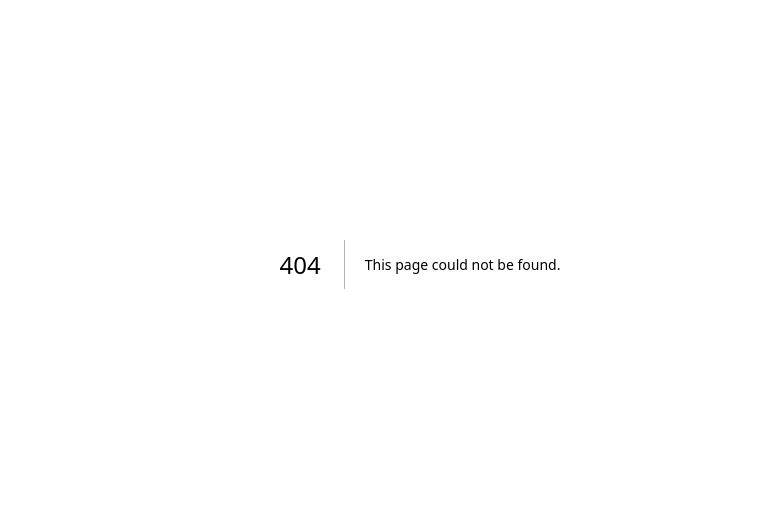
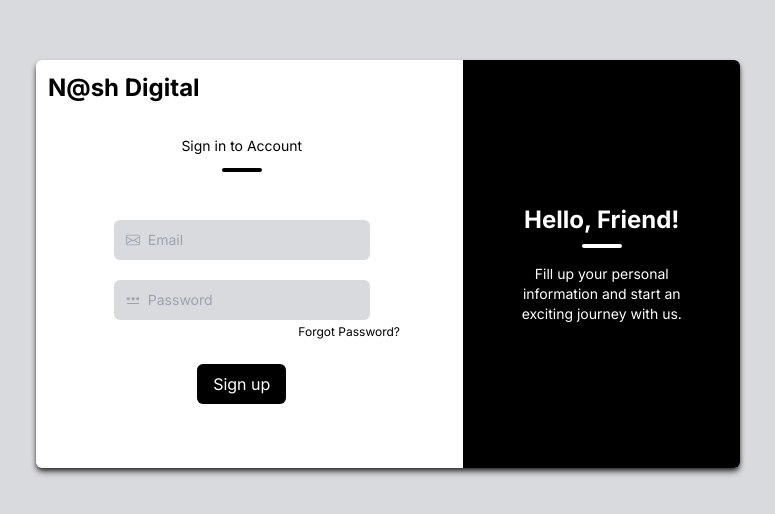
Before and after one commit to Afiniki-Mhya/JobListings, a Next.js app: page /Admin/Authentication in a window 1280 px wide. Before the commit this address had no page. Shown: the part 136-650 px from the top of the page, without its empty margins (220-995 px from the left). Built offline with nearby package versions, Linux system fonts and the light colour scheme; no server answers.

Commit message:
dashboard

```diff
--- a/package.json
+++ b/package.json
@@ -9,9 +9,11 @@
     "lint": "next lint"
   },
   "dependencies": {
+    "firebase": "^10.8.1",
     "next": "14.0.4",
     "react": "^18",
     "react-dom": "^18",
+    "react-firebase-hooks": "^5.1.1",
     "react-icons": "^5.0.1"
   },
   "devDependencies": {
--- /dev/null
+++ b/src/app/Admin/Authentication/page.tsx
@@ -0,0 +1,94 @@
+"use client";
+import { useState } from "react";
+import { BsEnvelope } from "react-icons/bs";
+import { MdPassword } from "react-icons/md";
+import { useCreateUserWithEmailAndPassword } from "react-firebase-hooks/auth";
+import { auth } from "@/app/Admin/Firebase/config";
+
+const SignUp = () => {
+  const [email, setEmail] = useState("");
+  const [password, setPassword] = useState("");
+
+  const [createUserWithEmailAndPassword] =
+    useCreateUserWithEmailAndPassword(auth);
+
+  const handleSignUp = async () => {
+    try {
+      const res = await createUserWithEmailAndPassword(email, password);
+      console.log({ res });
+      setEmail("");
+      setPassword("");
+    } catch (e){
+      console.error(e)
+    }
+  };
+
+  return (
+    <div className="bg-[#d8dade] min-h-screen pl-56 bg-contain w-full flex flex-col flex-1 justify-center">
+      {/* THE SIGN IN TEXT FIELDS SECTION */}
+      <div className="flex flex-col md:flex-row  gap-4 bg-white rounded-md m-4 md:m-8 shadow-md w-full md:w-2/3 shadow-[#2d2c2c]">
+        <div className="w-full md:w-3/5 p-3">
+          {/* COMPANY LOGO */}
+          <h1 className="text-xl md:text-2xl font-bold">N@sh Digital</h1>
+          <div className="flex flex-col justify-center items-center py-8">
+            <h1 className="text-center text-sm mb-3">Sign in to Account</h1>
+            <div className="border-2 w-10 border-black item-center mb-4 rounded-sm"></div>
+          </div>
+          {/* THE SIGN IN TEXT FIELDS */}
+          <div className="flex flex-col gap-4 items-center justify-center">
+            {/* EMAIL TEXT FIELD */}
+            <div className="bg-[#d8dade] w-full md:w-64 p-1 flex items-center mb-1 rounded-md">
+              <BsEnvelope className="text-gray-400 m-2" />
+              <input
+                className="outline-none bg-[#d8dade] text-sm rounded-sm w-full"
+                type="email"
+                name="email"
+                placeholder="Email"
+                value={email}
+                onChange={(e) => setEmail(e.target.value)}
+              ></input>
+            </div>
+            {/* PASSWORD TEXT FIELD */}
+            <div className="bg-[#d8dade] w-full md:w-64 p-1 flex items-center mb-1 rounded-md">
+              <MdPassword className="text-gray-400 m-2" />
+              <input
+                className="outline-none bg-[#d8dade] text-sm rounded-sm w-full"
+                type="password"
+                name="password"
+                placeholder="Password"
+                value={password}
+                onChange={(e) => setPassword(e.target.value)}
+              ></input>
+            </div>
+          </div>
+          {/* FORGOT PASSWORD */}
+          <a
+            href="#"
+            className="flex justify-end md:ml-24 items-center w-full md:w-64 text-xs"
+          >
+            Forgot Password?
+          </a>
+          {/* SIGN UP BUTTON */}
+          <div className="flex justify-center items-center">
+            <button className="bg-black px-4 py-2 my-6 rounded-md text-white"
+            onClick={handleSignUp}>
+              Sign up
+            </button>
+          </div>
+        </div>
+
+        {/* THE SHORT SIGN IN MESSAGE SECTION */}
+        <div className="w-full md:w-2/5 bg-black text-white rounded-r-md py-4 md:py-36 px-4 md:px-12 flex flex-col items-center justify-center">
+          <p className="text-lg md:text-2xl font-bold mb-2">Hello, Friend!</p>
+          <div className="border-2 w-10 border-white item-center mb-4 rounded-sm"></div>
+          <p className="text-center text-sm">
+            Fill up your personal information and start an exciting journey with
+            us.
+          </p>
+        </div>
+      </div>
+    </div>
+  );
+};
+
+export default SignUp;
--- /dev/null
+++ b/src/app/Admin/Dashboard/page.tsx
@@ -0,0 +1,11 @@
+import React from 'react'
+
+function DashboadPage() {
+  return (
+    <div>
+
+    </div>
+  )
+}
+
+export default DashboadPage
--- /dev/null
+++ b/src/app/Admin/Firebase/config.js
@@ -0,0 +1,22 @@
+import { initializeApp, getApp, getApps } from "firebase/app";
+import { getAuth } from "firebase/auth";
+import { getAnalytics } from "firebase/analytics";
+
+const firebaseConfig = {
+  apiKey: process.env.NEXT_PUBLIC_API_KEY,
+  authDomain: process.env.NEXT_PUBLIC_DOMAIN_AUTH,
+  projectId: process.env.NEXT_PUBLIC_PROJECT_ID,
+  storageBucket: process.env.NEXT_PUBLIC_STORAGE_BUCKET,
+  messagingSenderId: process.env.NEXT_PUBLIC_MESSAGING_SENDER_ID,
+  appId: process.env.NEXT_PUBLIC_APP_ID,
+  //   measurementId: process.env.NEXT_PUBLIC_MEASUREMENT_ID
+};
+
+// Initialize Firebase
+// const app = initializeApp(firebaseConfig);
+// const analytics = getAnalytics(app);
+const app = !getApps().length ? initializeApp(firebaseConfig) : getApp();
+
+const auth = getAuth(app)
+
+export{app, auth}
--- /dev/null
+++ b/src/app/Admin/components/form.tsx
@@ -0,0 +1,62 @@
+"use client";
+import React, { useState } from "react";
+
+const FormPage: React.FC = () => {
+  return (
+    <div className="flex justify-center items-center bg-[#92A4B1] min-h-screen text-black font-[Poppins]">
+      <div className="w-2/5 mx-auto p-6 bg-white rounded-lg shadow-md">
+        <h2 className="text-xl font-semibold mb-4">Add Job</h2>
+        <form>
+          <div className="mb-4">
+            <input
+              name="title"
+              className="title w-full px-3 py-2 border rounded-md focus:outline-none focus:border-blue-500"
+              type="text"
+              placeholder="Title"
+            />
+          </div>
+          <div className="mb-4">
+            <input
+              name="location"
+              className="location w-full px-3 py-2 border rounded-md focus:outline-none focus:border-blue-500"
+              type="text"
+              placeholder="Location"
+            />
+          </div>
+          <div className="mb-4">
+            <input
+              name="type"
+              className=" type w-full px-3 py-2 border rounded-md focus:outline-none focus:border-blue-500"
+              type="text"
+              placeholder="Type"
+            />
+          </div>
+          <div className="mb-4">
+            <input
+              name="url"
+              className=" url w-full px-3 py-2 border rounded-md focus:outline-none focus:border-blue-500"
+              type="text"
+              placeholder="URL"
+            />
+          </div>
+          <div className="mb-4">
+            <textarea
+              name="description"
+              className=" description w-full px-3 py-2 border rounded-md focus:outline-none focus:border-blue-500"
+              placeholder="Description"
+              rows={4}
+            ></textarea>
+          </div>
+          <button
+            className="w-full bg-blue-500 text-white py-2 px-4 rounded-md hover:bg-blue-600 focus:outline-none focus:bg-blue-600"
+            type="submit"
+          >
+            Submit
+          </button>
+        </form>
+      </div>
+    </div>
+  );
+};
+
+export default FormPage;
```
Also changed, not shown: 1 other file (tests, documents, lock files or other folders).
